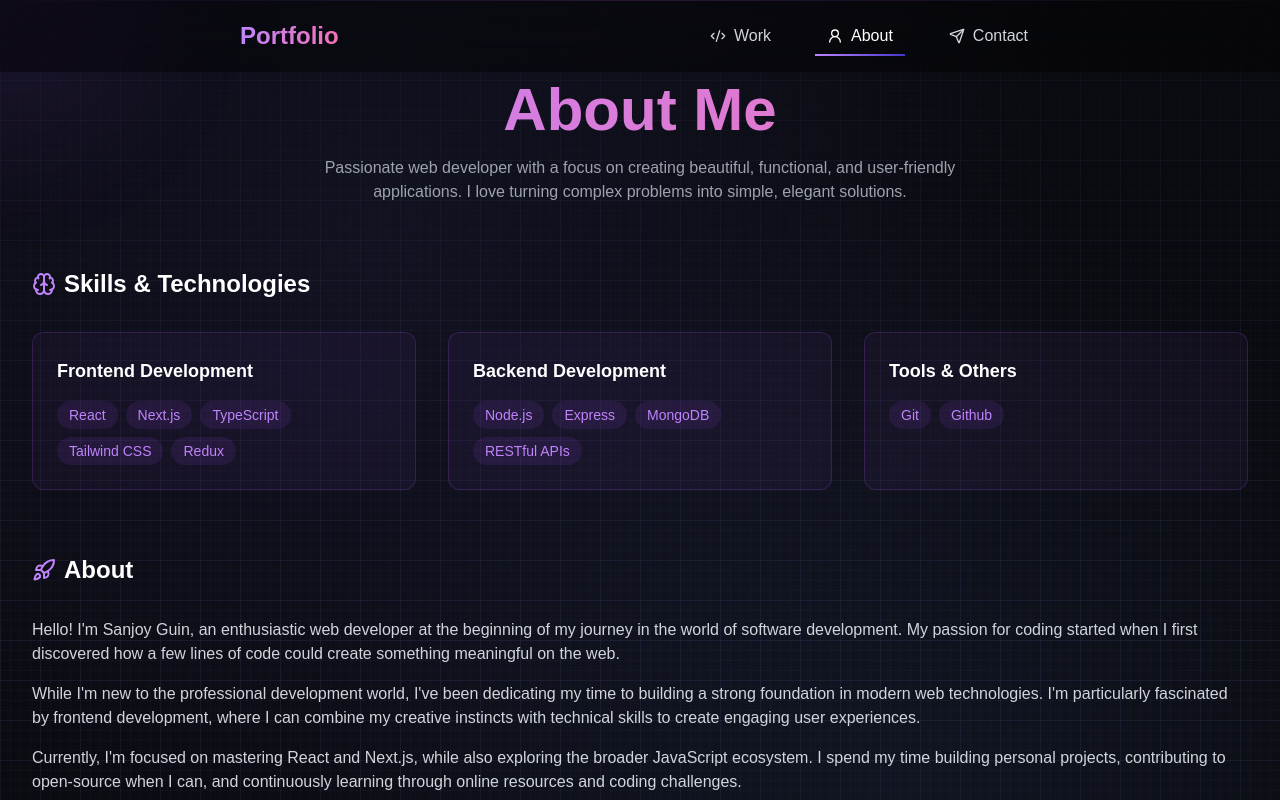
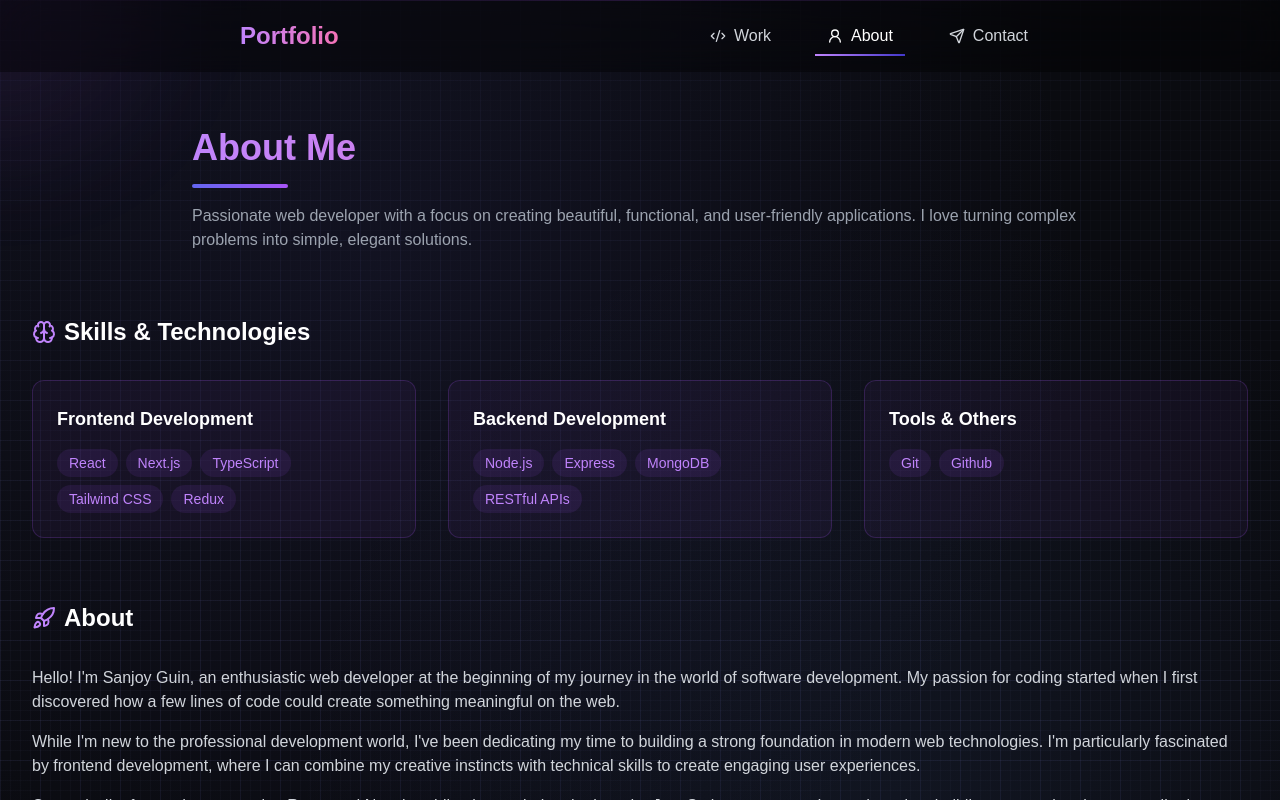
Before and after one commit to Sanjoy-droid/Portfolio, a Next.js app: page /about in a window 1280 px wide. Built offline with nearby package versions, Linux system fonts and the light colour scheme.

Commit message:
add about & contact alignment properly

```diff
--- a/app/about/page.tsx
+++ b/app/about/page.tsx
@@ -48,11 +48,14 @@ const About = () => {
       {/* Content Container */}
       <div className="container mx-auto px-4 sm:px-6 lg:px-8 relative z-10">
         {/* Hero Section */}
-        <div className="mb-16 text-center">
-          <h1 className="mb-4 bg-gradient-to-r from-purple-400 to-pink-400 bg-clip-text text-4xl font-bold text-transparent md:text-6xl">
+        {/* Hero Section */}
+        <div className="mb-16 text-center md:text-left max-w-4xl mx-auto mt-12">
+          <h1 className="mb-4 bg-gradient-to-r from-purple-400 to-pink-400 bg-clip-text text-4xl font-bold text-transparent">
             About Me
           </h1>
-          <p className="mx-auto max-w-2xl text-gray-400">
+          <div className="h-1 w-24 bg-gradient-to-r from-indigo-500 to-purple-500 rounded-full mx-auto md:mx-0 mt-3"></div>
+
+          <p className="mt-4 text-gray-400">
             Passionate web developer with a focus on creating beautiful,
             functional, and user-friendly applications. I love turning complex
             problems into simple, elegant solutions.
--- a/components/ContactSection.tsx
+++ b/components/ContactSection.tsx
@@ -13,11 +13,12 @@ const ContactSection = () => {
 
       <div className="container relative mx-auto max-w-4xl">
         {/* Header */}
-        <div className="mb-12 md:mb-16 space-y-4 text-center">
-          <h1 className="bg-gradient-to-r from-purple-400 to-pink-400 bg-clip-text text-3xl sm:text-4xl md:text-5xl font-bold text-transparent">
+        <div className="mb-12 md:mb-16 text-center md:text-left max-w-4xl mx-auto space-y-4">
+          <h1 className="bg-gradient-to-r from-purple-400 to-pink-400 bg-clip-text text-4xl sm:text-3xl md:text-4xl font-bold text-transparent">
             Get In Touch
           </h1>
-          <p className="mx-auto max-w-2xl text-sm sm:text-base text-gray-400 px-4">
+          <div className="h-1 w-24 bg-gradient-to-r from-pink-400 to-purple-400 rounded-full mx-auto md:mx-0 mt-2"></div>
+          <p className="text-sm sm:text-base text-gray-400 px-4 md:px-0">
             I&apos;m always open to discussing new projects and opportunities.
             Have a project in mind or just want to chat? Feel free to reach out.
           </p>
```
